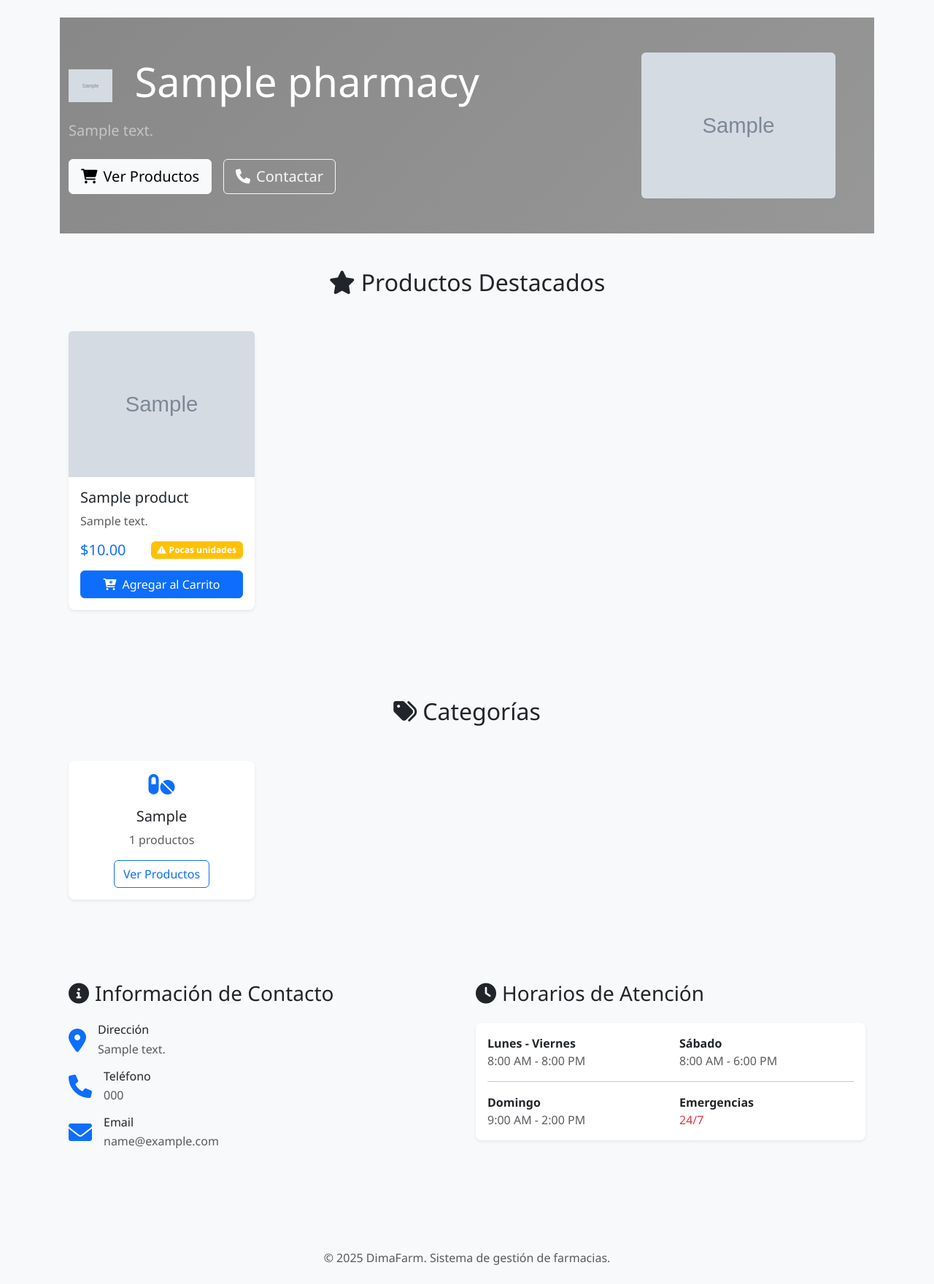
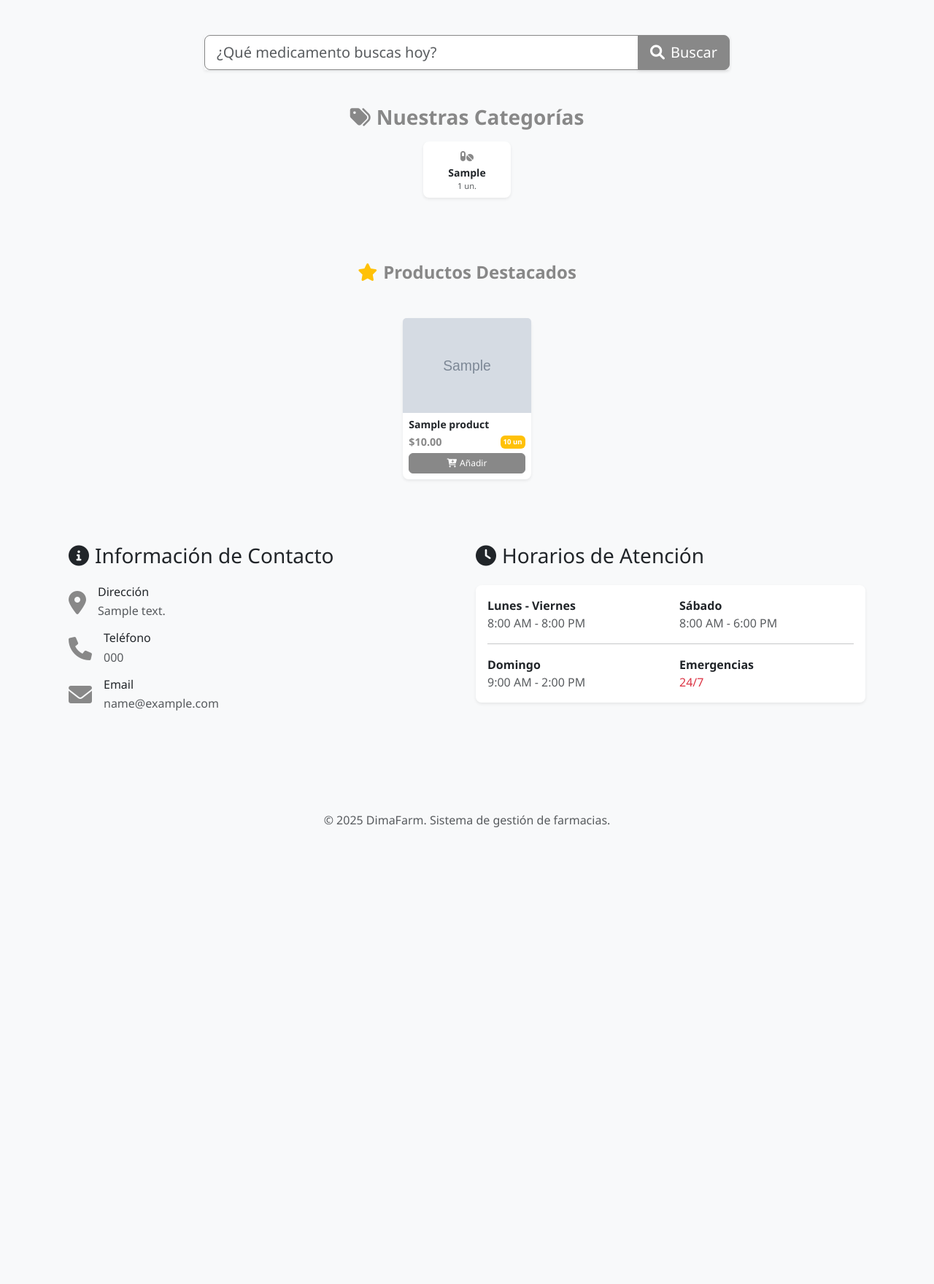
Before and after one commit to jmora19921002/dima-farma, a Flask app: a page that uses templates/pharmacy/home.html in a window 1280 px wide. Shown: the part 61-1821 px from the top of the page at 73% size. After the commit the page ends 1195 px from the top, so only its background shows below. Run offline with Flask 3, Linux system fonts and the light colour scheme; tables that the repository leaves empty hold one stand-in row (values such as "Sample post"); grey boxes marked "Sample" are stand-in pictures; one stand-in notice (Sample message) is shown; some libraries are stand-ins or nearby versions.

Commit message:
ajsute de pantalla

```diff
--- a/templates/pharmacy/home.html
+++ b/templates/pharmacy/home.html
@@ -3,138 +3,107 @@
 {% block title %}{{ pharmacy.name }}{% endblock %}
 
 {% block content %}
-<!-- Hero Section -->
-<div class="hero-section"
-    style="background: linear-gradient(135deg, {{ pharmacy.theme_color }} 0%, {{ pharmacy.theme_color }}dd 100%);">
+<!-- Search Section -->
+<div class="container py-4">
+    <div class="row justify-content-center">
+        <div class="col-md-8">
+            <form action="{{ url_for('pharmacy_products', slug=pharmacy.slug) }}" method="GET"
+                class="input-group input-group-lg shadow-sm">
+                <input type="text" name="search" class="form-control" style="border-color: {{ pharmacy.theme_color }};"
+                    placeholder="¿Qué medicamento buscas hoy?" aria-label="Buscar productos">
+                <button class="btn shadow-sm" type="submit"
+                    style="background-color: {{ pharmacy.theme_color }}; border-color: {{ pharmacy.theme_color }}; color: white;">
+                    <i class="fas fa-search me-2"></i>Buscar
+                </button>
+            </form>
+        </div>
+    </div>
+</div>
+
+<!-- Categories Section (Moved to Top) -->
+<div class="bg-light py-4 mb-4">
     <div class="container">
-        <div class="row align-items-center py-5">
-            <div class="col-md-8">
-                <h1 class="display-4 text-white mb-3">
-                    {% if pharmacy.logo_url %}
-                    <img src="{{ pharmacy.logo_url }}" alt="Logo" class="me-3"
-                        style="width: 60px; height: 60px; object-fit: contain;">
-                    {% else %}
-                    <i class="fas fa-clinic-medical me-3"></i>
-                    {% endif %}
-                    {{ pharmacy.name }}
-                </h1>
-                <p class="lead text-white-50 mb-4">{{ pharmacy.description }}</p>
-                <div class="d-flex flex-wrap gap-3">
-                    <a href="{{ url_for('pharmacy_products', slug=pharmacy.slug) }}" class="btn btn-light btn-lg">
-                        <i class="fas fa-shopping-cart me-2"></i>Ver Productos
-                    </a>
-                    <a href="#contact" class="btn btn-outline-light btn-lg">
-                        <i class="fas fa-phone me-2"></i>Contactar
-                    </a>
-                </div>
+        <div class="row mb-3">
+            <div class="col-12 text-center">
+                <h3 class="mb-0 fw-bold" style="color: {{ pharmacy.theme_color }};">
+                    <i class="fas fa-tags me-2"></i>Nuestras Categorías
+                </h3>
             </div>
-            <div class="col-md-4 text-center">
-                {% if pharmacy.logo_url %}
-                <img src="{{ pharmacy.logo_url }}" alt="{{ pharmacy.name }}" class="img-fluid rounded"
-                    style="max-height: 200px;">
-                {% else %}
-                <div class="bg-white rounded-circle d-inline-flex align-items-center justify-content-center"
-                    style="width: 200px; height: 200px;">
-                    <i class="fas fa-clinic-medical fa-4x" style="color: {{ pharmacy.theme_color }};"></i>
-                </div>
-                {% endif %}
+        </div>
+
+        <div class="d-flex flex-nowrap overflow-x-auto pb-3 px-2 gap-2 justify-content-md-center container-categories">
+            {% set categories = products|map(attribute='category')|unique|list %}
+            {% for category in categories %}
+            <div class="flex-shrink-0">
+                <a href="{{ url_for('pharmacy_products', slug=pharmacy.slug) }}?category={{ category }}"
+                    class="text-decoration-none">
+                    <div class="card text-center border-0 shadow-sm hover-elevate" style="width: 120px;">
+                        <div class="card-body py-2 px-1">
+                            <i class="fas fa-pills mb-1" style="color: {{ pharmacy.theme_color }};"></i>
+                            <div class="small fw-bold text-dark text-truncate" title="{{ category }}">{{ category }}
+                            </div>
+                            <div class="text-muted" style="font-size: 0.7rem;">
+                                {{ products|selectattr('category', 'equalto', category)|list|length }} un.
+                            </div>
+                        </div>
+                    </div>
+                </a>
             </div>
+            {% endfor %}
         </div>
     </div>
 </div>
 
 <!-- Featured Products -->
-<div class="container py-5">
+<div class="container py-4">
     <div class="row mb-4">
         <div class="col-12">
-            <h2 class="text-center mb-4">
-                <i class="fas fa-star me-2"></i>Productos Destacados
-            </h2>
+            <h4 class="text-center mb-4 fw-bold" style="color: {{ pharmacy.theme_color }};">
+                <i class="fas fa-star text-warning me-2"></i>Productos Destacados
+            </h4>
         </div>
     </div>
 
-    <div class="row">
-        {% for product in products[:6] %}
-        <div class="col-md-4 col-lg-3 mb-4">
-            <div class="card h-100 shadow-sm">
+    <div class="row g-2 justify-content-center">
+        {% for product in products[:12] %}
+        <div class="col-6 col-md-4 col-lg-2 mb-3">
+            <div class="card h-100 shadow-sm border-0 product-card-compact">
                 {% if product.image_url %}
                 <img src="{{ product.image_url }}" class="card-img-top" alt="{{ product.name }}"
-                    style="height: 200px; object-fit: cover;">
+                    style="height: 130px; object-fit: cover;">
                 {% else %}
                 <div class="card-img-top bg-light d-flex align-items-center justify-content-center"
-                    style="height: 200px;">
-                    <i class="fas fa-pills fa-3x text-muted"></i>
+                    style="height: 130px;">
+                    <i class="fas fa-pills fa-2x text-muted"></i>
                 </div>
                 {% endif %}
-                <div class="card-body d-flex flex-column">
-                    <h5 class="card-title">{{ product.name }}</h5>
-                    <p class="card-text text-muted">{{ product.description[:100] }}{% if product.description|length >
-                        100 %}...{% endif %}</p>
+                <div class="card-body d-flex flex-column p-2">
+                    <h6 class="card-title mb-1 text-dark small fw-bold text-truncate" title="{{ product.name }}">{{
+                        product.name }}</h6>
                     <div class="mt-auto">
-                        <div class="d-flex justify-content-between align-items-center mb-3">
-                            <span class="h5 text-primary mb-0">${{ "%.2f"|format(product.price) }}</span>
+                        <div class="d-flex justify-content-between align-items-center mb-1">
+                            <span class="fw-bold" style="font-size: 0.9rem; color: {{ pharmacy.theme_color }};">${{
+                                "%.2f"|format(product.price) }}</span>
                             <span
-                                class="badge bg-{% if product.stock_quantity > 10 %}success{% elif product.stock_quantity > 0 %}warning{% else %}danger{% endif %}">
-                                {% if product.stock_quantity > 10 %}
-                                <i class="fas fa-check me-1"></i>Disponible
-                                {% elif product.stock_quantity > 0 %}
-                                <i class="fas fa-exclamation-triangle me-1"></i>Pocas unidades
+                                class="badge bg-{% if product.stock_quantity > 10 %}success{% elif product.stock_quantity > 0 %}warning{% else %}danger{% endif %} p-1"
+                                style="font-size: 0.6rem;">
+                                {% if product.stock_quantity > 0 %}
+                                {{ product.stock_quantity }} un
                                 {% else %}
-                                <i class="fas fa-times me-1"></i>Agotado
+                                Agot.
                                 {% endif %}
                             </span>
                         </div>
-                        <button class="btn btn-primary w-100" onclick="addToCart({{ product.id }})" {% if
-                            product.stock_quantity==0 %}disabled{% endif %}>
-                            <i class="fas fa-cart-plus me-2"></i>Agregar al Carrito
+                        <button class="btn btn-sm w-100 py-1" onclick="addToCart({{ product.id }})" {% if
+                            product.stock_quantity==0 %}disabled{% endif %}
+                            style="font-size: 0.75rem; background-color: {{ pharmacy.theme_color }}; border-color: {{ pharmacy.theme_color }}; color: white; opacity: 1;">
+                            <i class="fas fa-cart-plus me-1"></i>Añadir
                         </button>
                     </div>
                 </div>
             </div>
         </div>
         {% endfor %}
-    </div>
-
-    {% if products|length > 6 %}
-    <div class="text-center mt-4">
-        <a href="{{ url_for('pharmacy_products', slug=pharmacy.slug) }}" class="btn btn-outline-primary btn-lg">
-            <i class="fas fa-eye me-2"></i>Ver Todos los Productos
-        </a>
-    </div>
-    {% endif %}
-</div>
-
-<!-- Categories -->
-<div class="bg-light py-5">
-    <div class="container">
-        <div class="row mb-4">
-            <div class="col-12">
-                <h2 class="text-center mb-4">
-                    <i class="fas fa-tags me-2"></i>Categorías
-                </h2>
-            </div>
-        </div>
-
-        <div class="row">
-            {% set categories = products|map(attribute='category')|unique|list %}
-            {% for category in categories[:4] %}
-            <div class="col-md-3 mb-3">
-                <div class="card text-center h-100">
-                    <div class="card-body">
-                        <i class="fas fa-pills fa-2x text-primary mb-3"></i>
-                        <h5 class="card-title">{{ category }}</h5>
-                        <p class="card-text text-muted">
-                            {{ products|selectattr('category', 'equalto', category)|list|length }} productos
-                        </p>
-                        <a href="{{ url_for('pharmacy_products', slug=pharmacy.slug) }}?category={{ category }}"
-                            class="btn btn-outline-primary">
-                            Ver Productos
-                        </a>
-                    </div>
-                </div>
-            </div>
-            {% endfor %}
-        </div>
     </div>
 </div>
 
@@ -148,7 +117,7 @@
             <div class="row">
                 <div class="col-12 mb-3">
                     <div class="d-flex align-items-center">
-                        <i class="fas fa-map-marker-alt fa-2x text-primary me-3"></i>
+                        <i class="fas fa-map-marker-alt fa-2x me-3" style="color: {{ pharmacy.theme_color }};"></i>
                         <div>
                             <h6 class="mb-1">Dirección</h6>
                             <p class="mb-0 text-muted">{{ pharmacy.address }}</p>
@@ -157,7 +126,7 @@
                 </div>
                 <div class="col-12 mb-3">
                     <div class="d-flex align-items-center">
-                        <i class="fas fa-phone fa-2x text-primary me-3"></i>
+                        <i class="fas fa-phone fa-2x me-3" style="color: {{ pharmacy.theme_color }};"></i>
                         <div>
                             <h6 class="mb-1">Teléfono</h6>
                             <p class="mb-0 text-muted">{{ pharmacy.phone or 'No disponible' }}</p>
@@ -166,7 +135,7 @@
                 </div>
                 <div class="col-12 mb-3">
                     <div class="d-flex align-items-center">
-                        <i class="fas fa-envelope fa-2x text-primary me-3"></i>
+                        <i class="fas fa-envelope fa-2x me-3" style="color: {{ pharmacy.theme_color }};"></i>
                         <div>
                             <h6 class="mb-1">Email</h6>
                             <p class="mb-0 text-muted">{{ pharmacy.email or 'No disponible' }}</p>
@@ -207,6 +176,33 @@
         </div>
     </div>
 </div>
+{% endblock %}
+
+{% block extra_css %}
+<style>
+    .container-categories {
+        scrollbar-width: none;
+        -ms-overflow-style: none;
+    }
+
+    .container-categories::-webkit-scrollbar {
+        display: none;
+    }
+
+    .hover-elevate {
+        transition: transform 0.2s ease-in-out, box-shadow 0.2s ease-in-out;
+    }
+
+    .hover-elevate:hover {
+        transform: translateY(-3px);
+        box-shadow: 0 0.5rem 1rem rgba(0, 0, 0, 0.1) !important;
+    }
+
+    .btn:hover {
+        filter: brightness(90%);
+        transform: translateY(-1px);
+    }
+</style>
 {% endblock %}
 
 {% block extra_js %}
```
